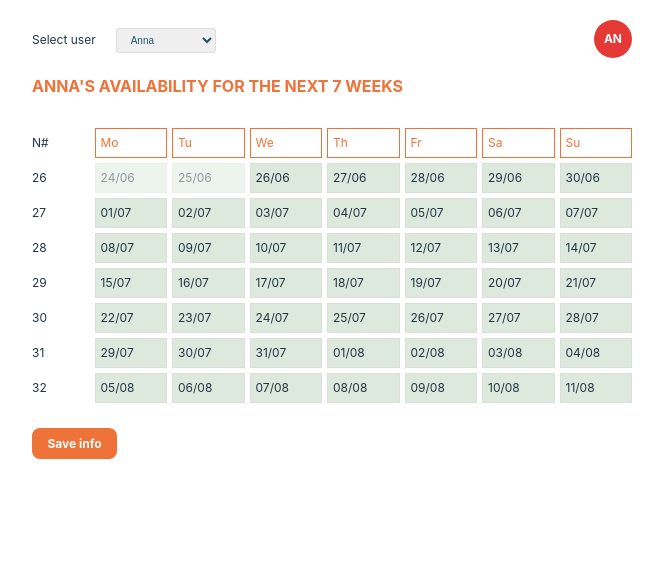
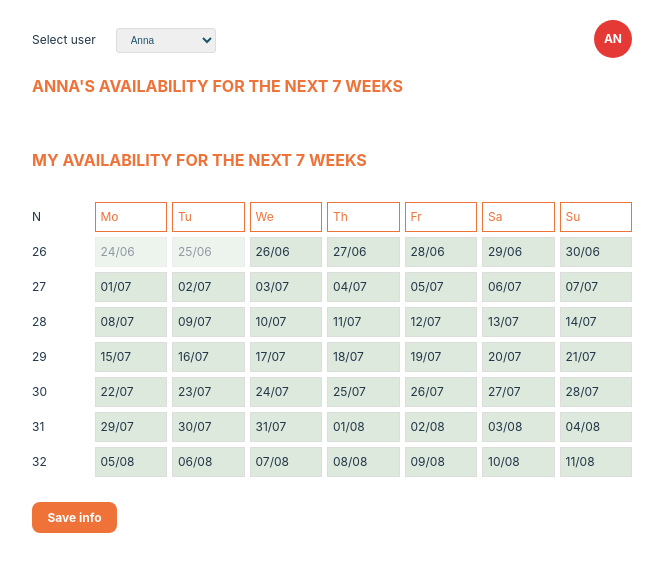
Before and after one commit to cameaann/tribeTestApp, a React (Vite) app: page / in a window 1280 px wide. Shown: the top 572 px of the page, without its empty margins (308-971 px from the left). Built offline with nearby package versions, Linux system fonts and the light colour scheme.

Commit message:
adding user to Calendar

```diff
--- a/src/components/Calendar.jsx
+++ b/src/components/Calendar.jsx
@@ -1,16 +1,12 @@
 import CalendarHeader from "./CalendarHeader";
 import Week from "./Week";
 import { useState, useEffect } from "react";
-import { getWeeksArray } from "../service/getWeeksArray";
 
-const Calendar = ({ saveCalendar, userId}) => {
-
-    console.log(userId);
-    const userWeeksArray = getWeeksArray(userId);
-    const [weeksArray, setWeeksArray] = useState(userWeeksArray);
+const Calendar = ({ user, saveCalendar, userId }) => {
+  const [weeksArray, setWeeksArray] = useState(user.calendar);
 
   useEffect(() => {
-      setWeeksArray(userWeeksArray)
+    setWeeksArray(user.calendar);
   }, [userId]);
 
   const onToggleSelected = (week, dayId) => {
@@ -29,12 +25,14 @@ const Calendar = ({ saveCalendar, userId}) => {
     setWeeksArray(updatedWeeks);
   };
 
-    const handleClick = ()=>{
-        saveCalendar(weeksArray)
-    }
+  const handleClick = () => {
+    saveCalendar(weeksArray);
+  };
 
   return (
-    <>
+    <section>
+      <h3>My availability for the next 7 weeks</h3>
+
       <CalendarHeader />
       {weeksArray.map((week, index) => (
         <Week
@@ -44,8 +42,10 @@ const Calendar = ({ saveCalendar, userId}) => {
           toggleSelected={onToggleSelected}
         />
       ))}
-      <button className="btn save" onClick={handleClick}>Save info</button>
-    </>
+      <button className="btn save" onClick={handleClick}>
+        Save info
+      </button>
+    </section>
   );
 };
 
--- a/src/components/CalendarHeader.jsx
+++ b/src/components/CalendarHeader.jsx
@@ -6,7 +6,7 @@ const CalendarHeader = () => {
   return (
     <>
       <div className="week-block week-header">
-        <span className="week-num">N#</span>
+        <span className="week-num">N</span>
         {days.map((day, i) => (
           <Day key={i} day={day} />
         ))}
```
Lines whose indentation alone changed are shown as unchanged.
